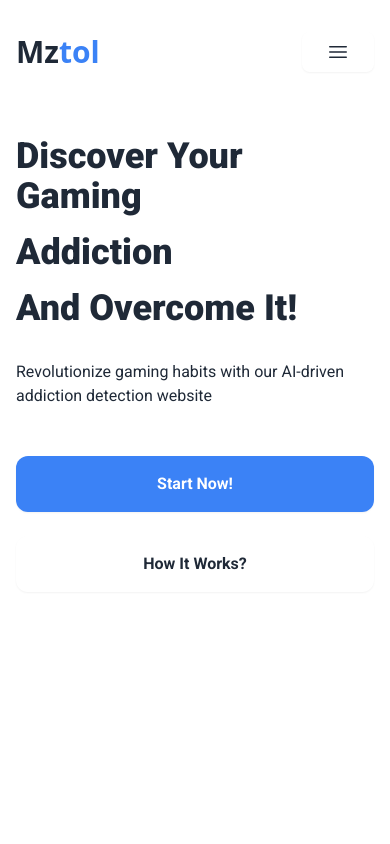
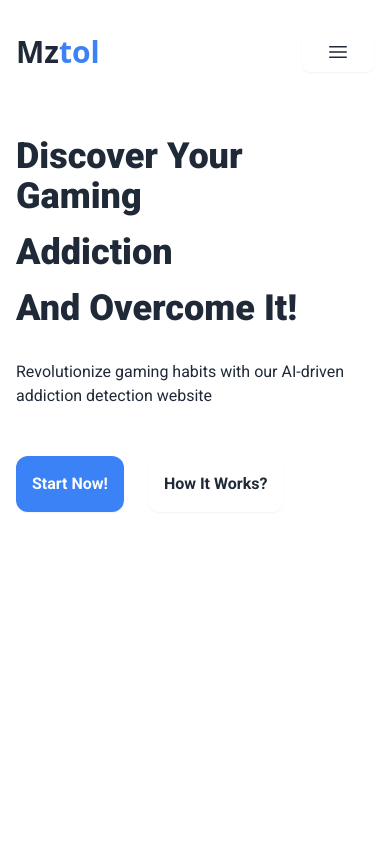
Before and after one commit to chihabMe/daw-addiction-detector, a React (Vite) app in the folder frontend/: page / in a window 390 px wide. Shown: the top 844 px of the page. Built offline with nearby package versions, Linux system fonts and the light colour scheme.

Commit message:
fixed a bugg in the home page  mobile view

```diff
--- a/frontend/src/pages/home.tsx
+++ b/frontend/src/pages/home.tsx
@@ -35,12 +35,12 @@ Addiction
 
         <div
 
-          className="flex flex-col md:flex-row items-center gap-6 mt-8">
-          <Link to="/quiz" className="w-full md:w-auto">
-            <Button className="rounded-xl !w-full  ">Start Now!</Button>
+          className="flex   items-center gap-6 mt-8">
+          <Link to="/quiz" className="">
+            <Button className="rounded-xl px-4 py-4 md:px-6 md:py-4 !w-full  ">Start Now!</Button>
           </Link>
-          <Link to="/how-it-works" className="w-full md:w-auto">
-            <Button className="rounded-xl !w-full bg-transparent text-text-darker dark:text-text-ligther">
+          <Link to="/how-it-works" className="">
+            <Button className="rounded-xl  px-4 py-4 md:px-6 md:py-4  !w-full bg-transparent text-text-darker dark:text-text-ligther">
               How It Works?
             </Button>
           </Link>
```
